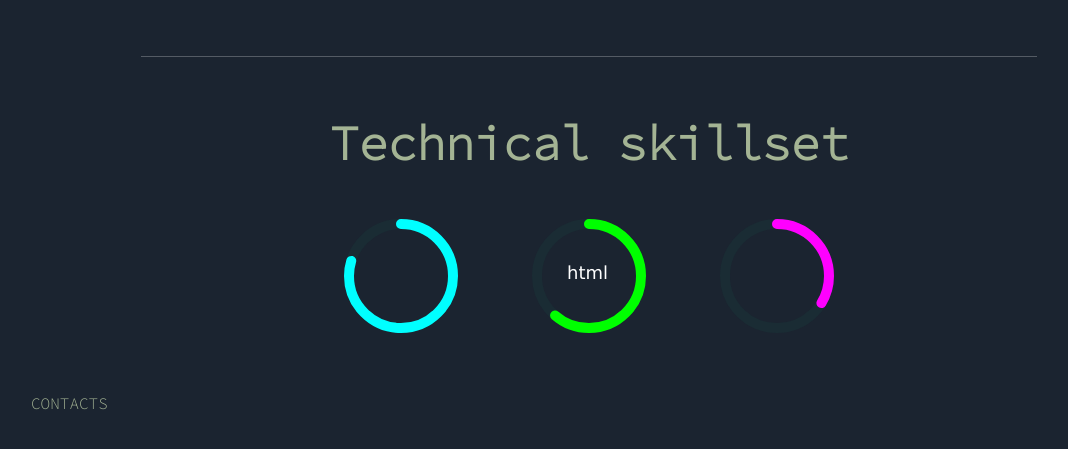
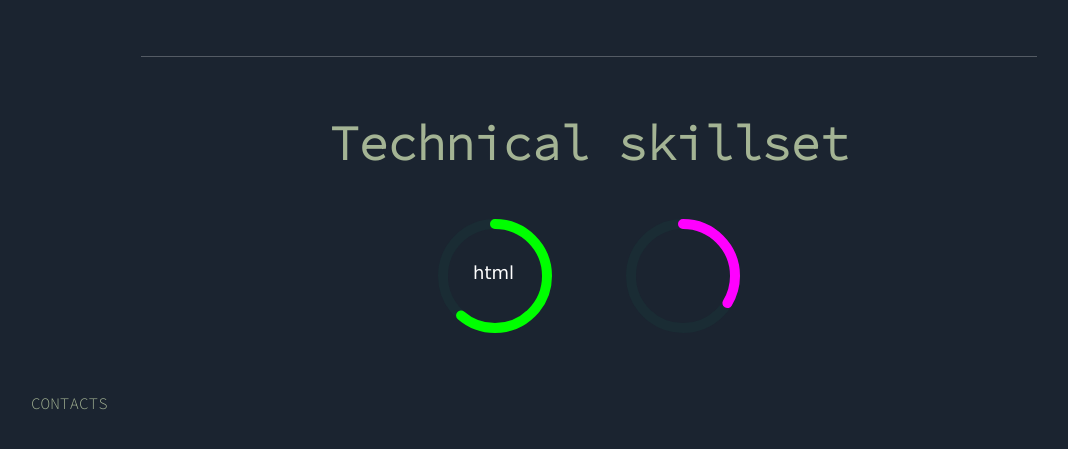
Before and after one commit to andreBigna/PortfolioWebsite, a plain HTML site: page index.html in a window 1280 px wide. Shown: the part 1359-1808 px from the top of the page, without its empty margins (51-1119 px from the left). Drawn offline with nearby package versions, Linux system fonts and the light colour scheme.

```diff
--- a/index.html
+++ b/index.html
@@ -80,10 +80,6 @@
       <div class="dashboard">
         <svg>
           <circle class="bg" cx="57" cy="57" r="52" />
-          <circle class="meter-1" cx="57" cy="57" r="52" />
-        </svg>
-        <svg>
-          <circle class="bg" cx="57" cy="57" r="52" />
           <circle class="meter-2" cx="57" cy="57" r="52" />
           <text
             fill="#FFFFFF"
```
